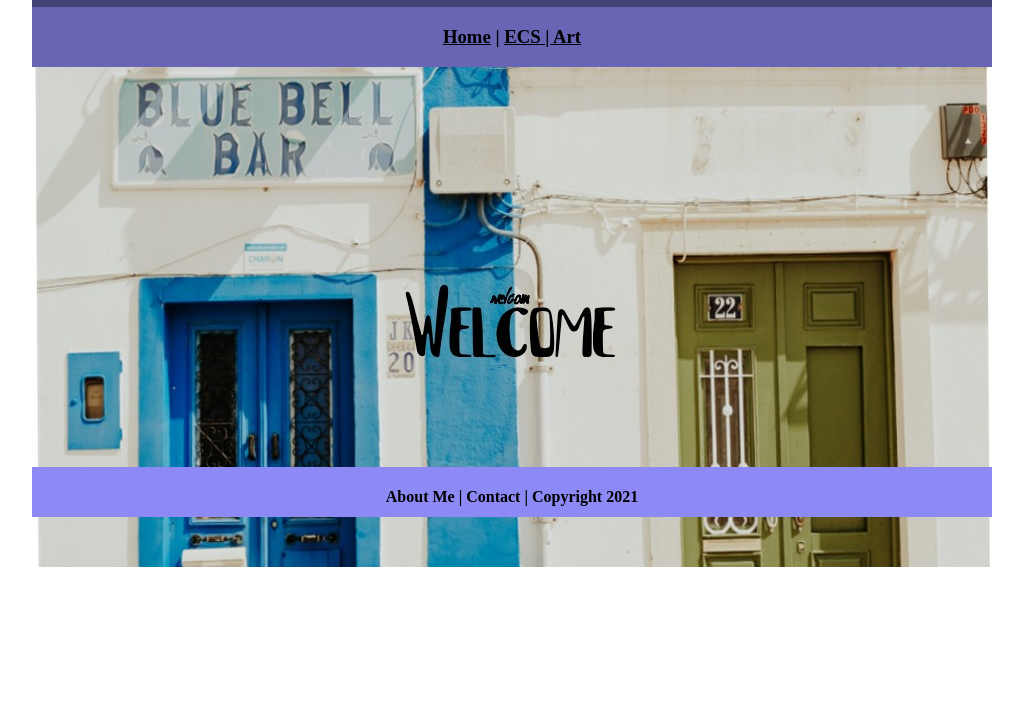
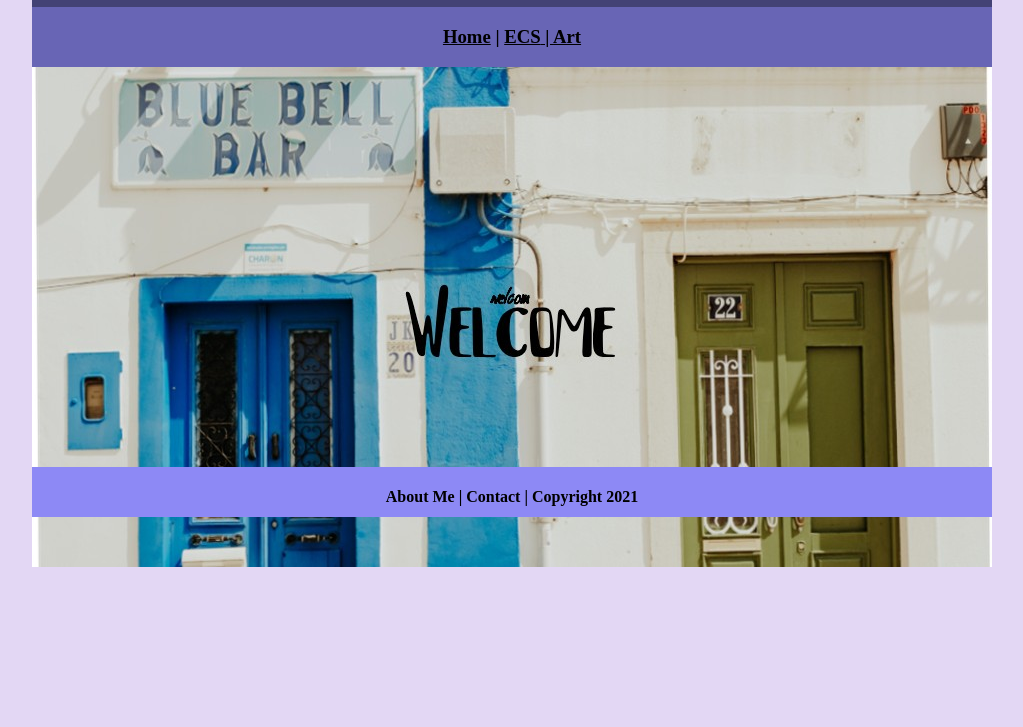
Before and after one commit to morganaw4/ecsportfoliol, a plain HTML site: page index.html in a window 1280 px wide. Shown: the part 73-800 px from the top of the page, without its empty margins (128-1151 px from the left). Drawn offline with Linux system fonts and the light colour scheme.

Commit message:
Update myCSS.css

```diff
--- a/myCSS.css
+++ b/myCSS.css
@@ -4,7 +4,7 @@ body {
 	margin: 0 auto;
 }
 .homePage {
-	background: #FFFFFF;
+	background: #E3D7F4;
 }
 .container {
 	width: 960px;
```
